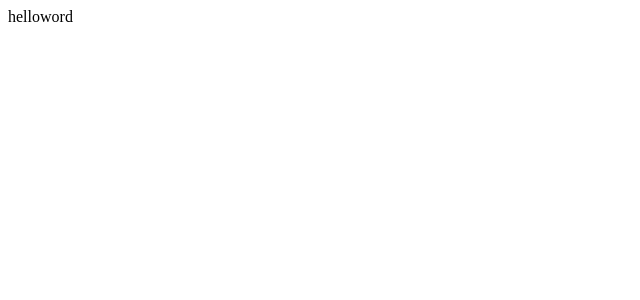
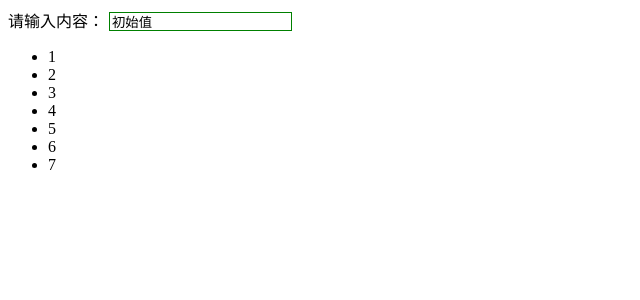
Before and after one commit to geekh5web/react-ready, a React (Create React App) app: page / in a window 1280 px wide. Shown: the top 300 px of the page, without its empty margins (0-640 px from the left). Built offline with nearby package versions, Linux system fonts and the light colour scheme.

Commit message:
1-1代码初始化，完成父组件传值子组件

```diff
--- a/src/App.js
+++ b/src/App.js
@@ -1,10 +1,18 @@
+import React, { Component, Fragment } from 'react'
+import TodoList from './TodoList'
 
-function App() {
-  return (
-    <div>
-      helloword
-    </div>
-  );
+class App extends Component{
+/*   constructor(props){
+    super(props)
+  } */
+  render(){
+    return(
+      <Fragment>
+        <TodoList></TodoList>
+      </Fragment>
+    )
+  }
 }
 
+
 export default App;
--- /dev/null
+++ b/src/TodoItem.js
@@ -0,0 +1,20 @@
+import React, { Component } from 'react'
+class TodoItem extends Component{
+constructor(props){
+  super(props);
+  this.handleItemClick=this.handleItemClick.bind(this)
+}
+handleItemClick(){
+  console.log('handleItemClick')
+}
+  render(){
+    //子组件通过this.props的属性接收从父组件传递过来的值
+    const {content}=this.props;//es6写法，等价于const content=this.props.content
+    return(
+      <li onClick={this.handleItemClick}>{content}</li>
+    )
+  }
+}
+
+
+export default TodoItem;
--- /dev/null
+++ b/src/TodoList.js
@@ -0,0 +1,62 @@
+import React,{Fragment,Component} from 'react'
+import TodoItem from './TodoItem'
+require('./style.css');
+
+class TodoList extends Component{
+  constructor(props){
+    super(props);
+    this.handleChange=this.handleChange.bind(this);
+    this.handleKeyUp=this.handleKeyUp.bind(this);
+    this.state={
+      inputValue:'初始值',
+      list:['1','2','3','4','5','6','7']
+    }
+  }
+  handleChange(e){
+    const value=e.target.value;
+    this.setState({
+      inputValue:value
+    })
+  }
+  handleKeyUp(e){
+    if(e.keyCode===13&&this.state.inputValue!==""){
+      const list=[...this.state.list,this.state.inputValue];
+      this.setState({
+        list,
+        inputValue:''
+      })
+    }
+  }
+  handleClick(idx){
+    const list=[...this.state.list];
+    list.splice(idx,1);
+    this.setState({
+      list:list
+    })
+
+  }
+  getListItem(){
+    return this.state.list.map((item,idx)=>{
+      return <TodoItem content={item} key={idx}/>
+    })
+  }
+  render(){
+    return (
+      <Fragment>
+        <label htmlFor="my-input">请输入内容：</label>
+        <input
+          type="text"
+          id="my-input"
+          className="inputClass"
+          value={this.state.inputValue}
+          onChange={this.handleChange}
+          onKeyUp={this.handleKeyUp}
+          />
+        <ul>
+          {this.getListItem()}
+        </ul>
+      </Fragment>
+    )
+  }
+}
+export default TodoList;
--- /dev/null
+++ b/src/style.css
@@ -0,0 +1,4 @@
+.inputClass{
+  border: 1px solid green;
+  margin-left: 5px;
+}
```
